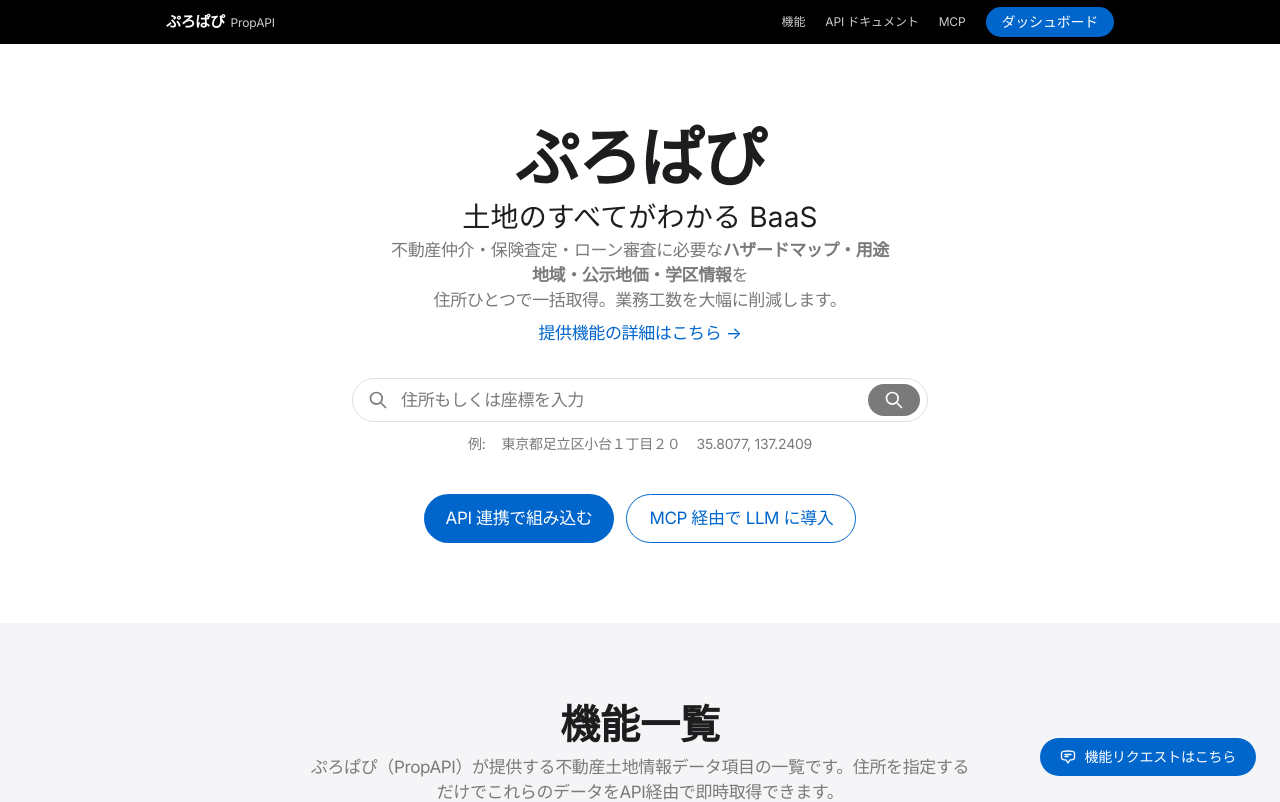
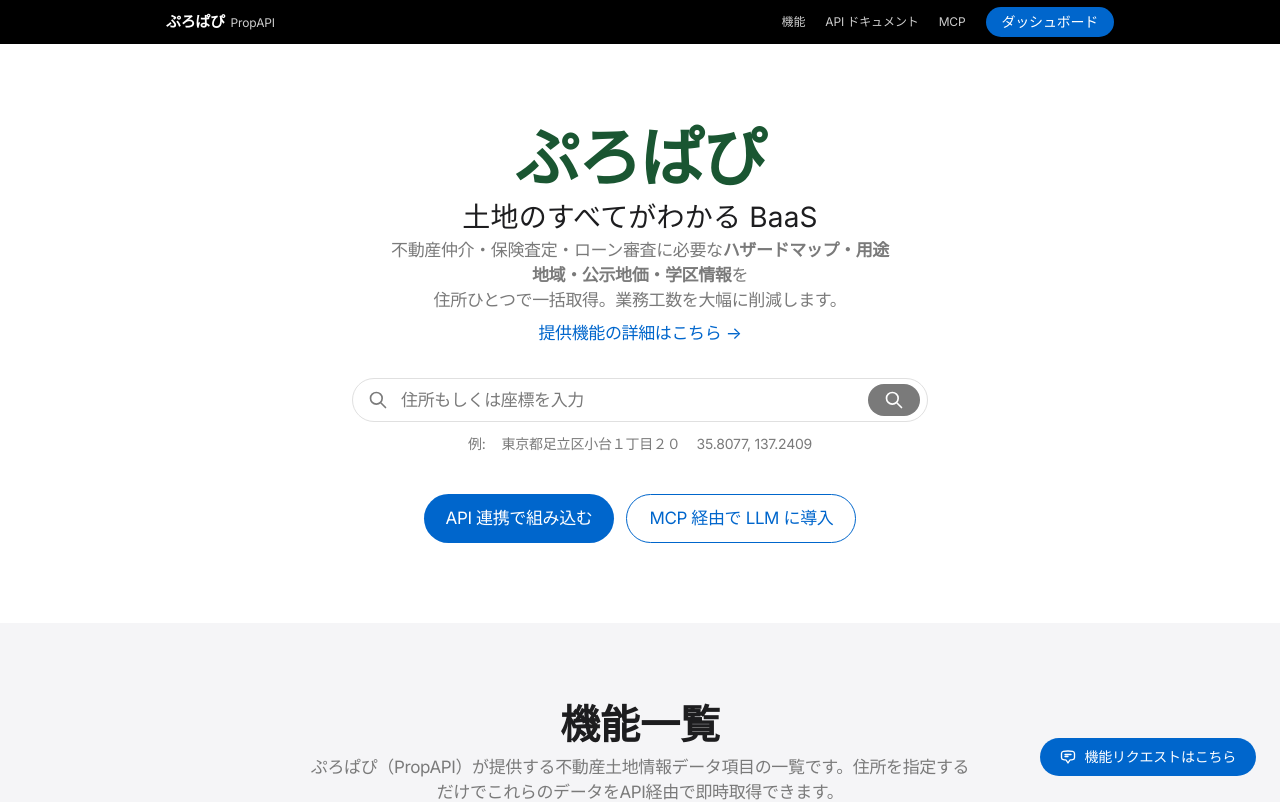
Before and after one commit to Ryumii/propapi-web, a Next.js app: page / in a window 1280 px wide. Shown: the top 802 px of the page. Built offline with nearby package versions, Linux system fonts and the light colour scheme; no server answers; a web font is replaced by a local one.

Commit message:
style: Hero文字色を濃緑(#1a5632)に変更

```diff
--- a/src/components/HeroSection.tsx
+++ b/src/components/HeroSection.tsx
@@ -9,7 +9,7 @@ export default function HeroSection({ onSearch }: HeroSectionProps) {
   return (
     <section className="bg-canvas py-section" aria-label="ぷろぱぴ — 不動産土地情報API">
       <div className="max-w-[980px] mx-auto px-4 text-center">
-        <h1 className="font-logo text-[48px] sm:text-[64px] font-black text-ink mb-2 leading-[1.1] tracking-tight">
+        <h1 className="font-logo text-[48px] sm:text-[64px] font-black text-[#1a5632] mb-2 leading-[1.1] tracking-tight">
           ぷろぱぴ
         </h1>
         <p className="font-display text-lead text-ink mb-1">
```
